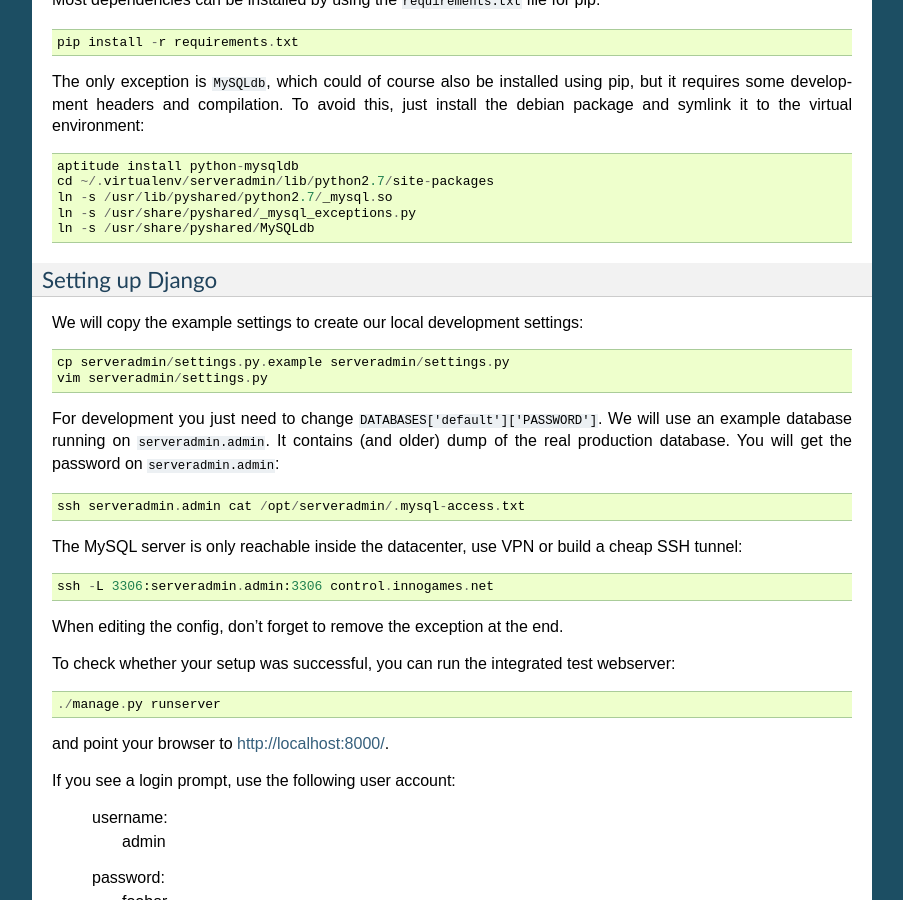
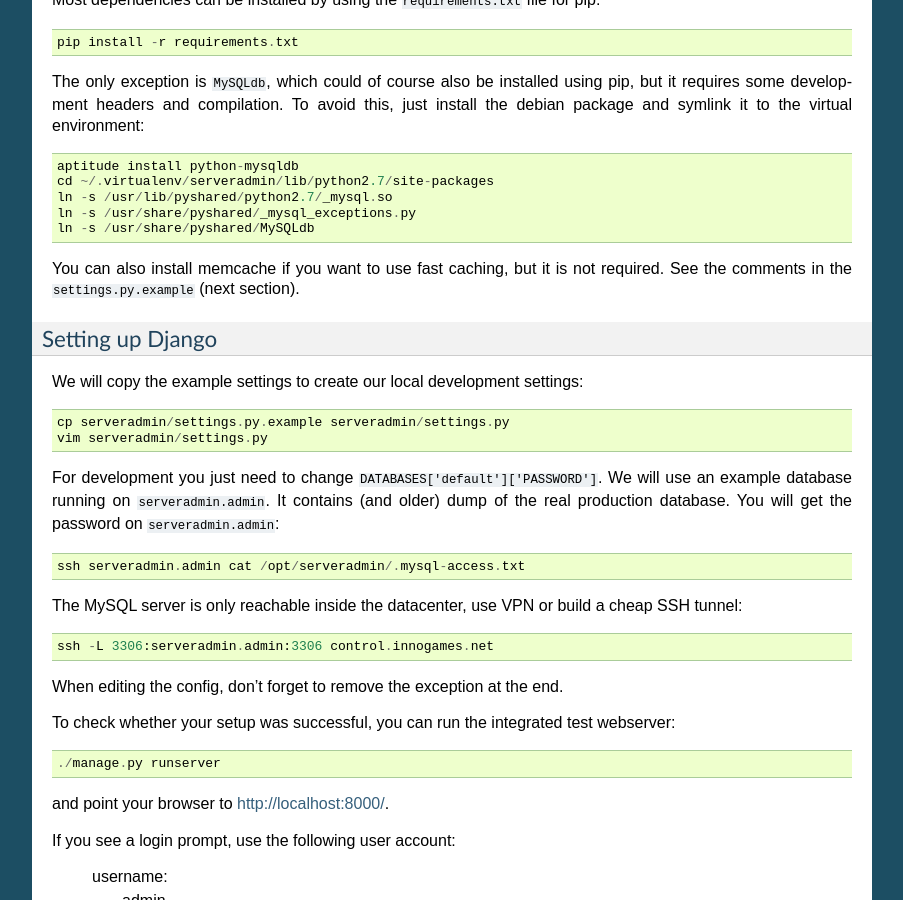
Before and after one commit to innogames/serveradmin, a Sphinx documentation site: the page built from docs/extending.rst, in a window 1280 px wide and 900 px high, scrolled down 829 px. Shown: the whole window, without its empty margins (198-1101 px from the left). Built offline with Sphinx 7.4.7, drawn with Linux system fonts in a browser that asks for light colours; formulas are drawn with MathJax 3.

Commit message:
docs: few words about memcache

```diff
--- a/docs/extending.rst
+++ b/docs/extending.rst
@@ -59,6 +59,9 @@
    ln -s /usr/lib/pyshared/python2.7/_mysql.so
    ln -s /usr/share/pyshared/_mysql_exceptions.py
    ln -s /usr/share/pyshared/MySQLdb
+
+You can also install memcache if you want to use fast caching, but it is not
+required. See the comments in the ``settings.py.example`` (next section).
 
 
 Setting up Django
```
